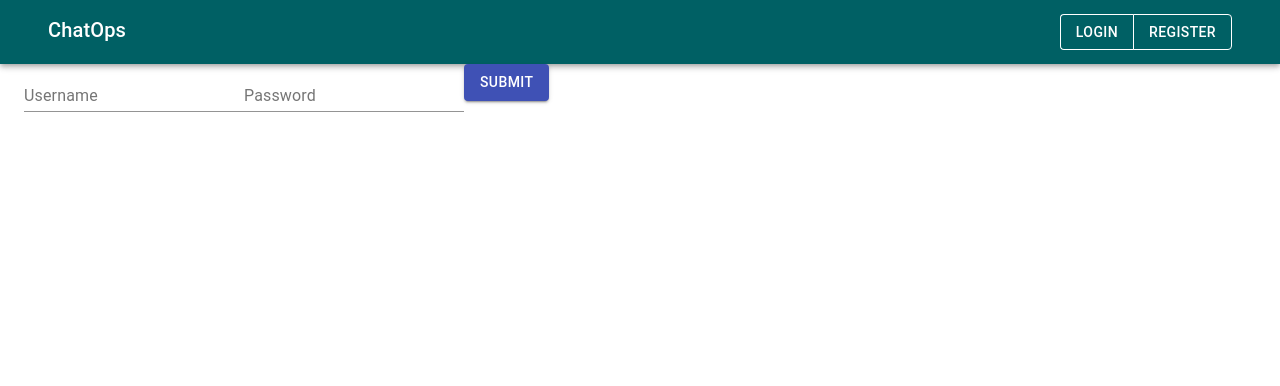
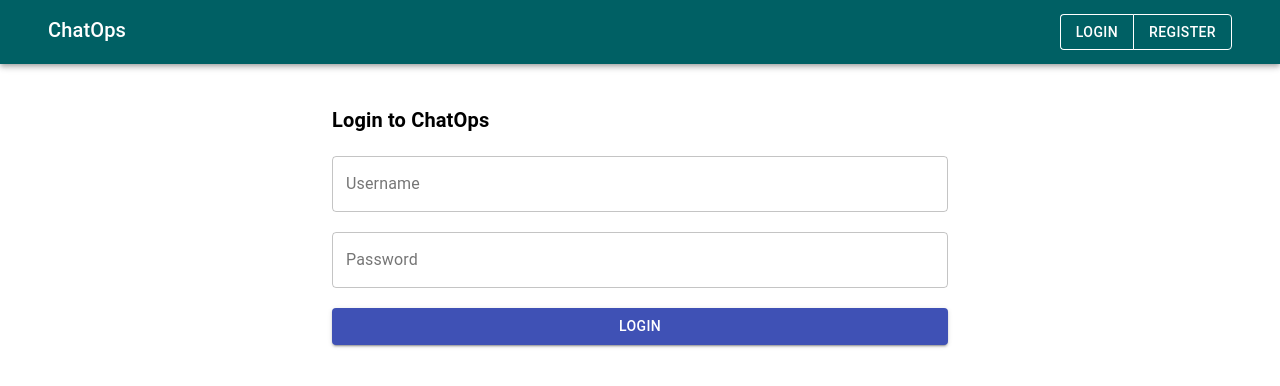
Before and after one commit to hellonewday/chatops, a React (Create React App) app: page /login in a window 1280 px wide. Shown: the top 386 px of the page. Built offline with nearby package versions, Linux system fonts and the light colour scheme.

Commit message:
add login, register, save logs features

```diff
--- a/src/App.js
+++ b/src/App.js
@@ -65,12 +65,22 @@ function App() {
   const handleIndent = (e) => {
     e.preventDefault();
     console.log(value);
-    dispatch(requestIntention(value));
+    dispatch(
+      requestIntention({
+        text: value,
+        authorization: window.localStorage.getItem("auth_token"),
+      })
+    );
   };
 
   const handleCorrect = (e) => {
     e.preventDefault();
-    dispatch(requestCorrection(value));
+    dispatch(
+      requestCorrection({
+        text: value,
+        authorization: window.localStorage.getItem("auth_token"),
+      })
+    );
   };
   return (
     <div>
--- a/src/components/Header.js
+++ b/src/components/Header.js
@@ -29,6 +29,9 @@ function Header() {
                   ChatOps
                 </Link>
               </Typography>
+              {window.localStorage.getItem("auth_token") ? (
+                <Typography variant="h6">Hello {window.localStorage.getItem("username")}</Typography>
+              ) : (
                 <ButtonGroup>
                   <Button color="inherit">
                     <Link
@@ -45,8 +48,10 @@ function Header() {
                     >
                       Register
                     </Link>
+
                   </Button>
                 </ButtonGroup>
+              )}
             </div>
           </Toolbar>
         </Container>
--- a/src/components/Login.js
+++ b/src/components/Login.js
@@ -1,14 +1,13 @@
-import { Button, Container, TextField } from "@material-ui/core";
+import { Button, Container, TextField, Typography } from "@material-ui/core";
+import { Alert } from "@material-ui/lab";
 import React, { useEffect, useState } from "react";
 import { useDispatch, useSelector } from "react-redux";
 import { requestLogin } from "../redux/actions/accounts";
+import { Redirect } from "react-router-dom";
+
 const Login = () => {
   const [data, setData] = useState({});
-  const login = useSelector((state) => state.accounts);
-
-  useEffect(() => {
-    console.log(login);
-  }, [login]);
+  const login = useSelector((state) => state.accounts.loginResponse);
 
   const dispatch = useDispatch();
 
@@ -19,16 +18,51 @@ const Login = () => {
   const handleSubmit = (event) => {
     event.preventDefault();
     dispatch(requestLogin(data));
-    console.log(data);
   };
+
+  if (login.header) {
+    window.localStorage.setItem("auth_token", login.header);
+    window.localStorage.setItem("username", data.username);
+    return <Redirect to="/" />;
+  }
+
   return (
     <div>
       <Container>
-        <form onSubmit={handleSubmit}>
-          <TextField label="Username" name="username" onChange={handleChange} />
-          <TextField label="Password" name="password" onChange={handleChange} />
-          <Button type="submit" variant="contained" color="primary">
-            Submit
+        <br />
+        <br />
+        <form
+          style={{ margin: "0px auto", width: "50%" }}
+          onSubmit={handleSubmit}
+        >
+          <Typography variant="h6">
+            <b>Login to ChatOps</b>
+          </Typography>
+          {login.message ? <Alert severity="error">{login.message}</Alert> : ""}
+          <br />
+          <TextField
+            label="Username"
+            name="username"
+            fullWidth
+            type="text"
+            variant="outlined"
+            onChange={handleChange}
+          />
+          <br />
+          <br />
+          <TextField
+            label="Password"
+            name="password"
+            type="password"
+            fullWidth
+            variant="outlined"
+            onChange={handleChange}
+          />
+          <br />
+          <br />
+
+          <Button type="submit" fullWidth variant="contained" color="primary">
+            Login
           </Button>
         </form>
       </Container>
--- a/src/components/Register.js
+++ b/src/components/Register.js
@@ -1,9 +1,78 @@
-import React, { useEffect } from "react";
+import React, { useEffect, useState } from "react";
+import { Button, Container, TextField, Typography } from "@material-ui/core";
+import { Alert } from "@material-ui/lab";
+import { useDispatch, useSelector } from "react-redux";
+import { requestRegister } from "../redux/actions/accounts";
+import { Redirect } from "react-router-dom";
 import axios from "axios";
+
 function Register({ props }) {
+  const [data, setData] = useState({});
+
+  const register = useSelector((state) => state.accounts.registerResponse);
+
+  const dispatch = useDispatch();
+
+  const handleChange = (event) => {
+    setData({ ...data, [event.target.name]: event.target.value });
+  };
+
+  const handleSubmit = (event) => {
+    event.preventDefault();
+    dispatch(requestRegister(data));
+    console.log(data);
+  };
+
+  if (register.header) {
+    window.localStorage.setItem("auth_token", register.header);
+    window.localStorage.setItem("username", data.username);
+    return <Redirect to="/" />;
+  }
+
   return (
     <div>
-      <h1>Hello Register</h1>
+      <Container>
+        <br />
+        <br />
+        <form
+          style={{ margin: "0px auto", width: "50%" }}
+          onSubmit={handleSubmit}
+        >
+          <Typography variant="h6">
+            <b>Register to ChatOps</b>
+          </Typography>
+          {register.message ? (
+            <Alert severity="error">{register.message}</Alert>
+          ) : (
+            ""
+          )}
+          <br />
+          <TextField
+            label="Username"
+            name="username"
+            fullWidth
+            variant="outlined"
+            onChange={handleChange}
+          />
+          <br />
+          <br />
+
+          <TextField
+            label="Password"
+            name="password"
+            fullWidth
+            type="password"
+            variant="outlined"
+            onChange={handleChange}
+          />
+          <br />
+          <br />
+
+          <Button type="submit" fullWidth variant="contained" color="secondary">
+            Register
+          </Button>
+        </form>
+      </Container>
     </div>
   );
 }
--- a/src/redux/apis/corection.js
+++ b/src/redux/apis/corection.js
@@ -4,11 +4,11 @@ export const callCorrection = async (data) => {
     headers: {
       Accept: "application/json",
       "Content-Type": "application/json",
+      "Authorization": data.authorization
     },
     body: JSON.stringify({
       actType: "Correction",
-      content: data,
-      user: "5fed577b2ee1c426209dbb94",
+      content: data.text,
     }),
   });
   let result = response.json();
--- a/src/redux/apis/intention.js
+++ b/src/redux/apis/intention.js
@@ -1,14 +1,14 @@
 export const callIntention = async (data) => {
-  let response = await fetch("SOME_API_HERE", {
+  let response = await fetch("http://localhost:3001/activities", {
     headers: {
       Accept: "application/json",
       "Content-Type": "application/json",
+      "Authorization": data.authorization
     },
     method: "POST",
     body: JSON.stringify({
       actType: "Intention",
-      content: data,
-      user: "5fed577b2ee1c426209dbb94",
+      content: data.text,
     }),
   });
   let result = response.json();
--- a/src/store.js
+++ b/src/store.js
@@ -11,6 +11,7 @@ const middleware = createSagaNiddleware();
 const persistConfig = {
   key: "root",
   storage,
+  blacklist: ["accounts","activities"]
 };
 
 const persistedReducer = persistReducer(persistConfig, rootReducer);
```
Also changed, not shown: test.js (+6 -1 lines), 1 other file (tests, documents, lock files or other folders). Lines whose indentation alone changed are shown as unchanged.
